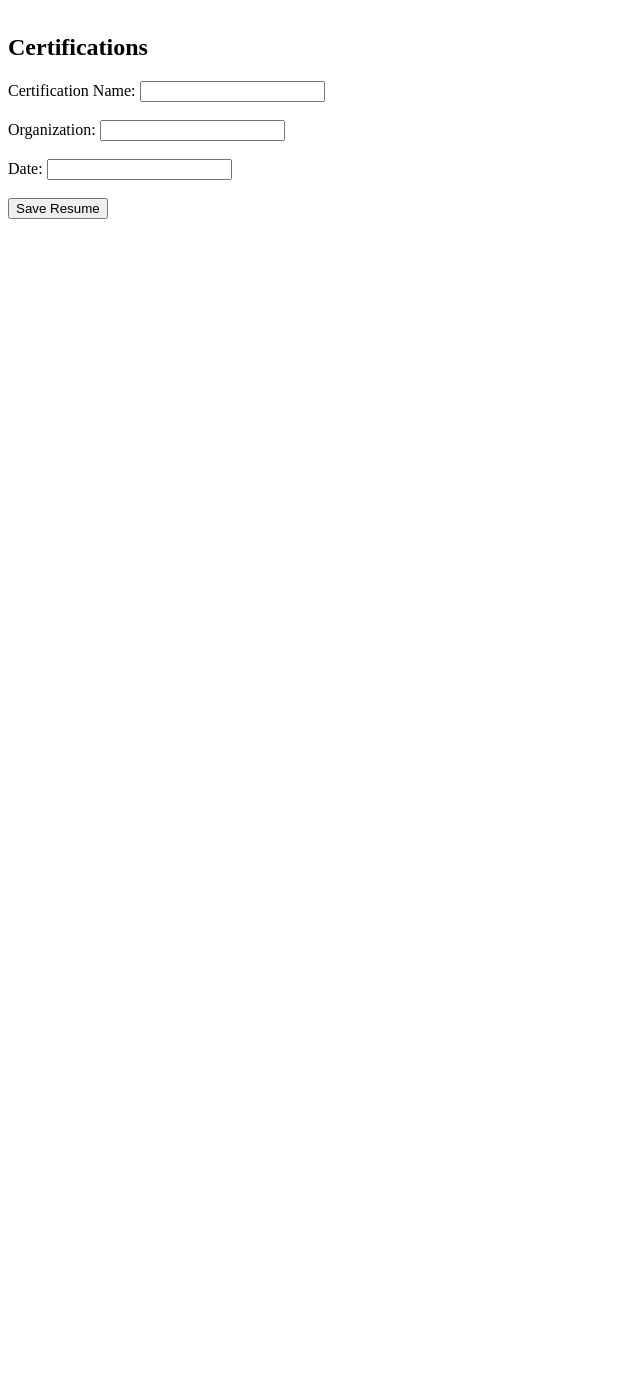
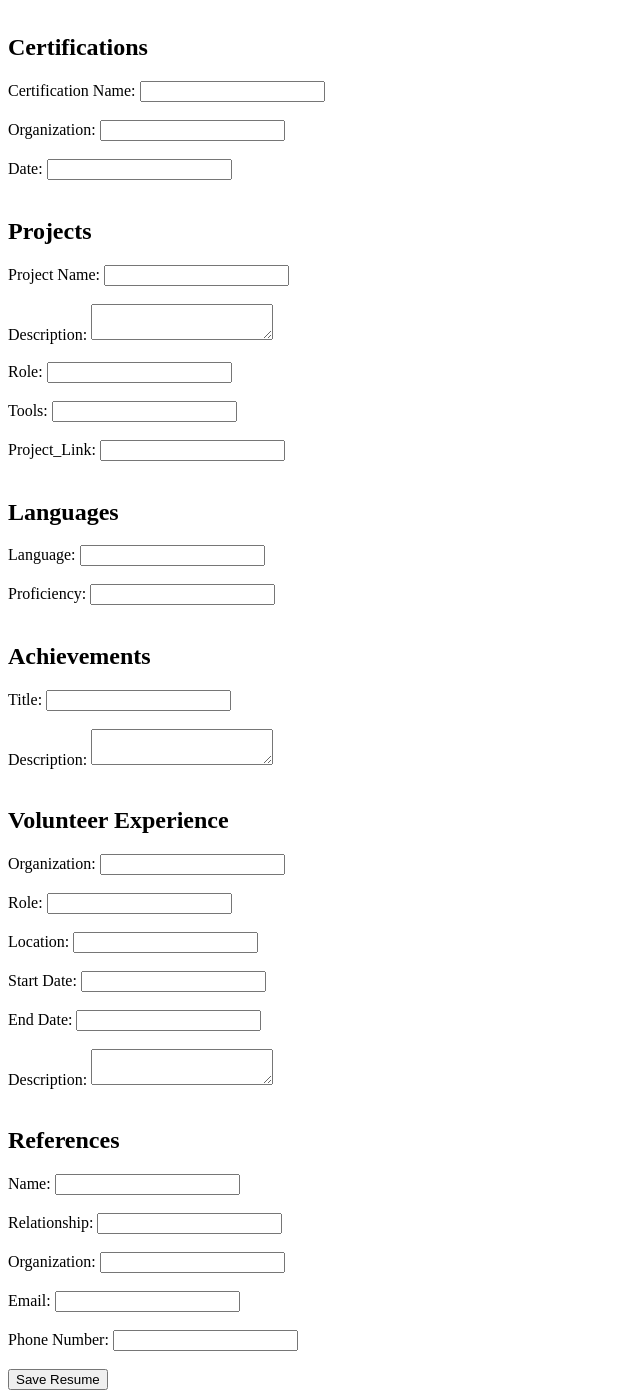
Before and after one commit to Cherry-tech14/resume_builder, a Flask app: template templates/create_resume.html in a window 1280 px wide. Shown: the part 1198-2596 px from the top of the page, without its empty margins (0-640 px from the left). Before the commit the page ends 1417 px from the top, so only its background shows below. Run offline with Flask 3, Linux system fonts and the light colour scheme; the template is opened without the code that fills it, so the values that code supplies are empty.

Commit message:
make project section optional

```diff
--- a/app.py
+++ b/app.py
@@ -1,13 +1,20 @@
 from flask import Flask, render_template, request, redirect
 
 from database import (
-get_complete_resume,
-save_resume,
-save_education,
-save_work_experience,
-save_skill,
-save_certification
+    get_complete_resume,
+    save_resume,
+    save_education,
+    save_work_experience,
+    save_skill,
+    save_certification,
+    save_project,
+    save_language,
+    save_achievement,
+    save_volunteer_experience,
+    save_reference
 )
+
+
 app = Flask(__name__)
 
 
@@ -15,37 +22,71 @@ app = Flask(__name__)
 def home():
     return "Resume Builder is running"
 
+
 @app.route("/create", methods=["GET", "POST"])
 def create_resume():
+
     if request.method == "POST":
+
+
         name = request.form["name"]
         email = request.form["email"]
         date_of_birth = request.form["date_of_birth"]
         phone_number = request.form["phone_number"]
         location = request.form["location"]
+
         summary = request.form["summary"]
+
         school = request.form["school"]
-
         degree = request.form["degree"]
         field = request.form["field"]
         start_year = request.form["start_year"]
         end_year = request.form["end_year"]
 
+
         job_title = request.form["job_title"]
         company = request.form["company"]
-        location = request.form["location"]
+        work_location = request.form["location"]
         start_date = request.form["start_date"]
         end_date = request.form["end_date"]
         description = request.form["description"]
+
 
         skill_1 = request.form["skill_1"]
         skill_2 = request.form["skill_2"]
         skill_3 = request.form["skill_3"]
 
+
         certification_name = request.form["certification_name"]
-        certification_organization = request.form["certification_organization"]
+        certification_organization = request.form[
+            "certification_organization"
+        ]
         certification_date = request.form["certification_date"]
 
+        project_name = request.form.get["project_name"]
+        project_description = request.form.get["project_description"]
+        project_role = request.form.get["project_role"]
+        project_tools = request.form.get["project_tools"]
+        project_link = request.form.get["project_link"]
+
+        language = request.form["language"]
+        language_proficiency = request.form["language_proficiency"]
+
+        achievement_title = request.form["achievement_title"]
+        achievement_description = request.form["achievement_description"]
+
+        volunteer_organization = request.form["volunteer_organization"]
+        volunteer_role = request.form["volunteer_role"]
+        volunteer_location = request.form["volunteer_location"]
+        volunteer_start_date = request.form["volunteer_start_date"]
+        volunteer_end_date = request.form["volunteer_end_date"]
+        volunteer_description = request.form["volunteer_description"]
+
+        reference_name = request.form["reference_name"]
+        reference_relationship = request.form["reference_relationship"]
+        reference_organization = request.form["reference_organization"]
+        reference_email = request.form["reference_email"]
+        reference_phone_number = request.form["reference_phone_number"]
 
         resume_id = save_resume(
             name,
@@ -56,27 +97,29 @@ def create_resume():
             summary
         )
         save_education(
-                resume_id,
-                school,
-                degree,
-                field,
-                start_year,
-                end_year
+            resume_id,
+            school,
+            degree,
+            field,
+            start_year,
+            end_year
         )
+
         save_work_experience(
             resume_id,
             job_title,
             company,
-            location,
+            work_location,
             start_date,
             end_date,
             description
         )
-        save_skill(
-            save_skill(resume_id, skill_1),
-            save_skill(resume_id, skill_2),
-            save_skill(resume_id, skill_3)
-        )
+
+        save_skill(resume_id, skill_1)
+        save_skill(resume_id, skill_2)
+        save_skill(resume_id, skill_3)
+
+
         save_certification(
             resume_id,
             certification_name,
@@ -84,14 +127,55 @@ def create_resume():
             certification_date
         )
 
+    if project_name:
+        save_project(
+            resume_id,
+            project_name,
+            project_description,
+            project_role,
+            project_tools,
+            project_link
+        )
+
+        save_language(
+            resume_id,
+            language,
+            language_proficiency
+        )
+
+        save_achievement(
+            resume_id,
+            achievement_title,
+            achievement_description
+        )
+
+        save_volunteer_experience(
+            resume_id,
+            volunteer_organization,
+            volunteer_role,
+            volunteer_location,
+            volunteer_start_date,
+            volunteer_end_date,
+            volunteer_description
+        )
+
+        save_reference(
+            resume_id,
+            reference_name,
+            reference_relationship,
+            reference_organization,
+            reference_email,
+            reference_phone_number
+)
 
         return redirect(f"/resume/{resume_id}")
+
     return render_template("create_resume.html")
-
 
 
 @app.route("/resume/<resume_id>")
 def view_resume(resume_id):
+
     resume = get_complete_resume(int(resume_id))
 
     if resume is None:
--- a/templates/create_resume.html
+++ b/templates/create_resume.html
@@ -112,6 +112,98 @@
             <input type="text" name="certification_date">
             <br><br>
 
+            <h2>Projects</h2>
+
+            <label>Project Name:</label>
+            <input type="text" name="project_name">
+            <br><br>
+
+            <label>Description:</label>
+            <textarea name="project_description" id=""></textarea>
+            <br><br>
+
+            <label>Role:</label>
+            <input type="text" name="project_role">
+            <br><br>
+
+            <label>Tools:</label>
+            <input type="text" name="project_tools">
+            <br><br>
+
+            <label>Project_Link:</label>
+            <input type="text" name="project_link">
+            <br><br>
+
+            <h2>Languages</h2>
+
+            <label>Language:</label>
+            <input type="text" name="language">
+            <br><br>
+
+            <label>Proficiency:</label>
+            <input type="text" name="language_proficiency">
+            <br><br>
+
+            <h2>Achievements</h2>
+
+            <label>Title:</label>
+            <input type="text" name="achievement_title">
+            <br><br>
+
+            <label>Description:</label>
+            <textarea name="achievement_description"></textarea>
+            <br><br>
+
+            <h2>Volunteer Experience</h2>
+
+            <label>Organization:</label>
+            <input type="text" name="volunteer_organization">
+            <br><br>
+
+            <label>Role:</label>
+            <input type="text" name="volunteer_role">
+            <br><br>
+
+            <label>Location:</label>
+            <input type="text" name="volunteer_location">
+            <br><br>
+
+            <label>Start Date:</label>
+            <input type="text" name="volunteer_start_date">
+            <br><br>
+
+            <label>End Date:</label>
+            <input type="text" name="volunteer_end_date">
+            <br><br>
+
+            <label>Description:</label>
+            <textarea name="volunteer_description"></textarea>
+            <br><br>
+
+            <h2>References</h2>
+
+            <label>Name:</label>
+            <input type="text" name="reference_name">
+            <br><br>
+
+            <label>Relationship:</label>
+            <input type="text" name="reference_relationship">
+            <br><br>
+
+            <label>Organization:</label>
+            <input type="text" name="reference_organization">
+            <br><br>
+
+            <label>Email:</label>
+            <input type="email" name="reference_email">
+            <br><br>
+
+            <label>Phone Number:</label>
+            <input type="text" name="reference_phone_number">
+            <br><br>
+
+
+
             <button type="submit">Save Resume</button>
 
         </form>
```
Also changed, not shown: resume.db.
